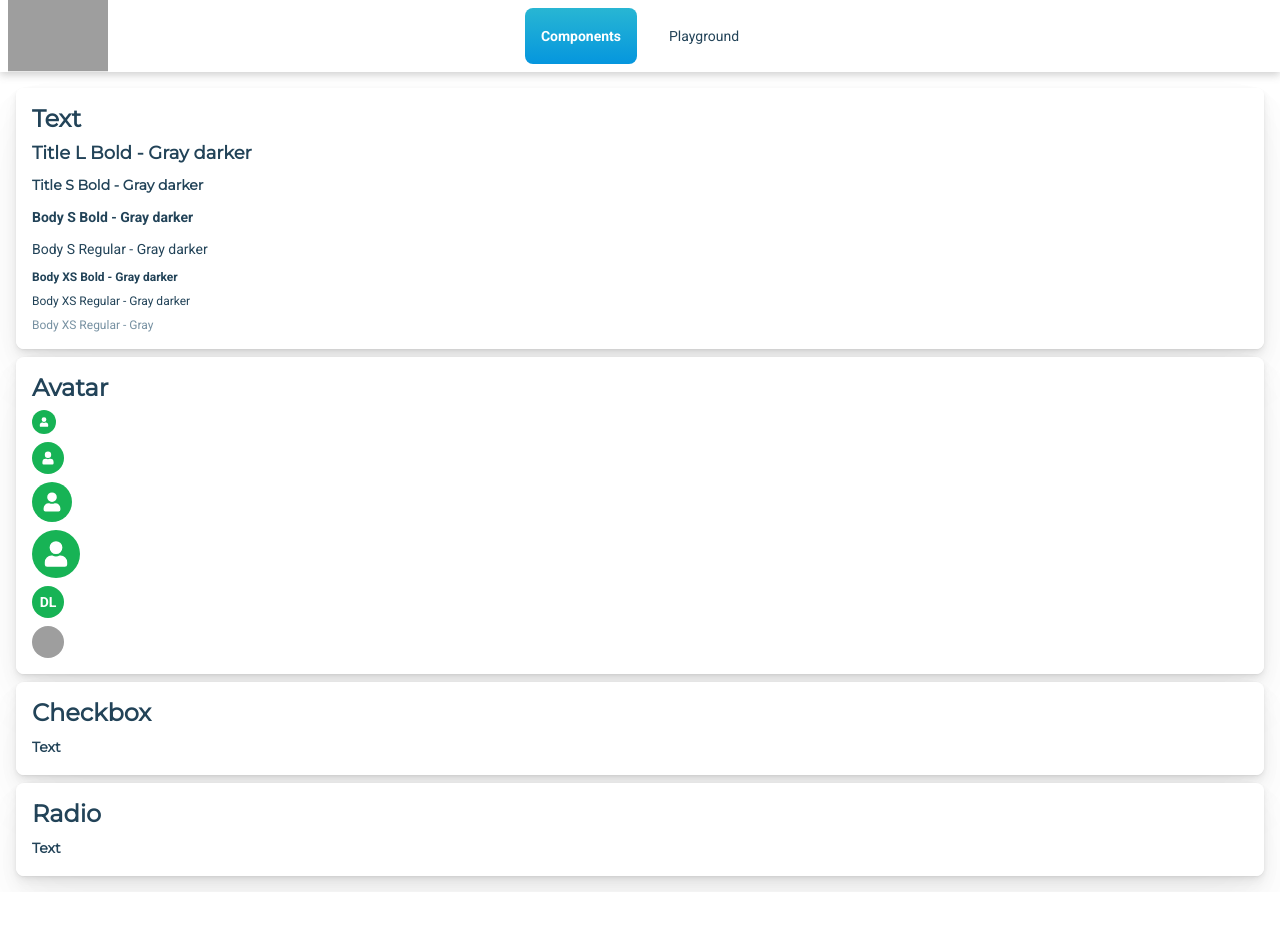
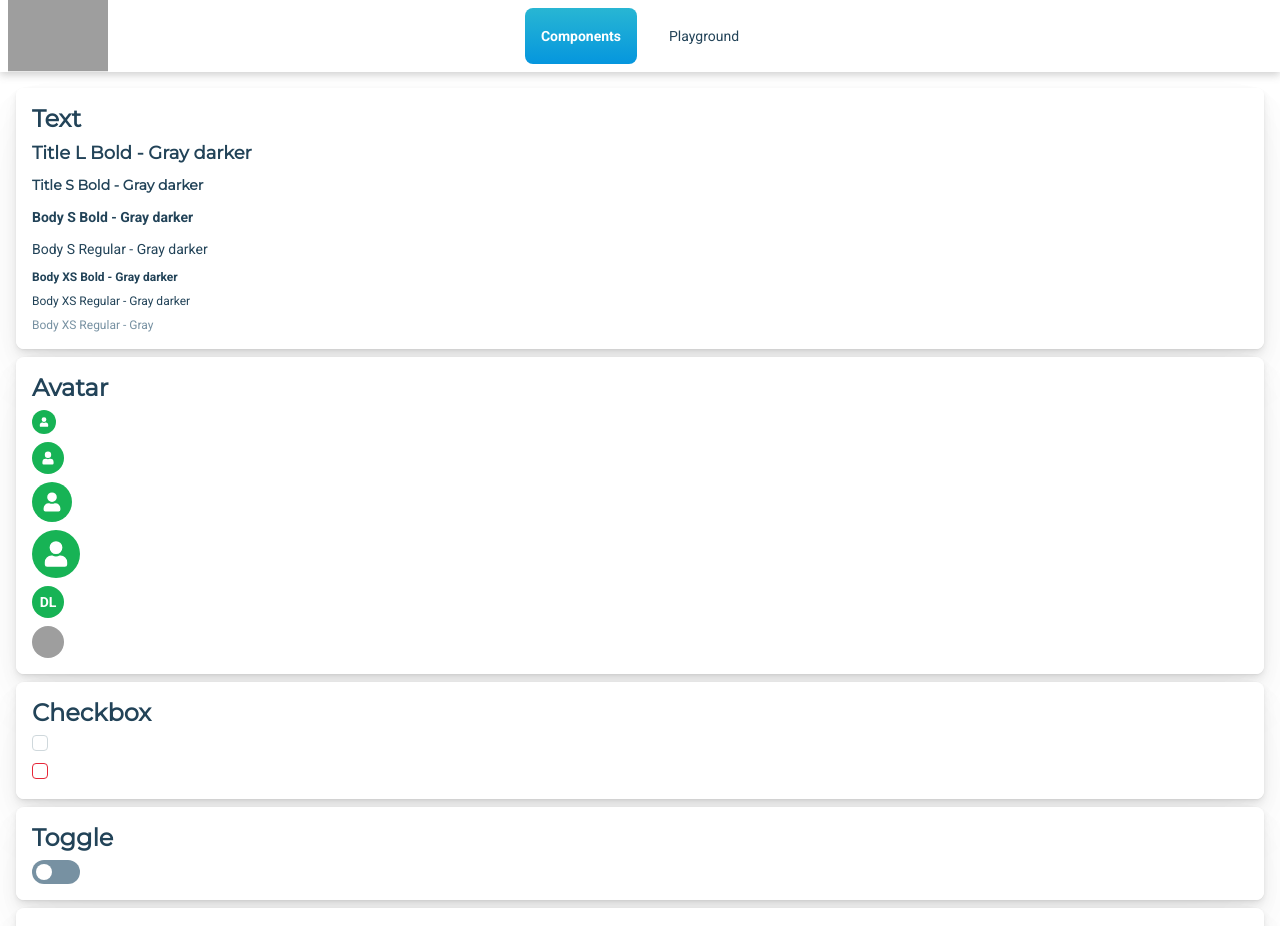
Before and after one commit to xavier-villelegier/doctolib-front-kata, a React (Create React App) app: page /components in a window 1280 px wide. Shown: the top 926 px of the page. Before the commit the page ends 892 px from the top, so only its background shows below. Built offline with nearby package versions, Linux system fonts and the light colour scheme; grey boxes are pictures that could not be loaded.

Commit message:
Add more components

```diff
--- /dev/null
+++ b/src/components/Badge.js
@@ -0,0 +1,11 @@
+import Text from './Text'
+import classNames from 'classnames'
+import './Badge.scss'
+
+const Badge = ({ children, className }) => (
+  <span className={classNames('dl-badge', className)} role="status">
+    <Text uiStyle="body-s-bold">{children}</Text>
+  </span>
+)
+
+export default Badge
--- /dev/null
+++ b/src/components/Badge.scss
@@ -0,0 +1,10 @@
+@import '../const/variables.scss';
+@import '../const/colors.scss';
+
+.dl-badge {
+  display: inline-block;
+  text-align: center;
+  padding: 0 12px;
+  border-radius: 20px;
+  background-color: $color-gray-lighter;
+}
--- /dev/null
+++ b/src/components/Checkbox.js
@@ -0,0 +1,75 @@
+import PropTypes from 'prop-types'
+import classNames from 'classnames'
+import { ReactComponent as CheckmarkIcon } from '../icons/checkmark.svg'
+import './Checkbox.scss'
+
+const Checkbox = ({
+  onChange,
+  onFocus,
+  onBlur,
+  onClick,
+  name,
+  error,
+  required,
+  disabled,
+  className,
+  checked,
+  indeterminate,
+  tabIndex,
+}) => (
+  <div>
+    <input
+      type="checkbox"
+      className="dl-checkbox-control"
+      name={name}
+      checked={indeterminate || checked}
+      required={required}
+      disabled={disabled}
+      tabIndex={tabIndex}
+      onBlur={(event) => {
+        if (onBlur) {
+          onBlur(event)
+        }
+      }}
+      onFocus={(event) => {
+        if (onFocus) {
+          onFocus(event)
+        }
+      }}
+      onChange={(event) => {
+        if (onChange) {
+          onChange(event)
+        }
+      }}
+      onClick={(event) => {
+        if (onClick) {
+          onClick(event)
+        }
+      }}
+    />
+    <div
+      className={classNames('dl-checkbox', className, {
+        'dl-checkbox-error': !disabled && error,
+        'dl-checkbox-disabled': disabled,
+      })}
+    >
+      <CheckmarkIcon className="dl-checkbox-icon" />
+    </div>
+  </div>
+)
+
+Checkbox.propTypes = {
+  className: PropTypes.string,
+  name: PropTypes.string,
+  checked: PropTypes.bool,
+  error: PropTypes.bool,
+  indeterminate: PropTypes.bool,
+  disabled: PropTypes.bool,
+  required: PropTypes.bool,
+  defaultValue: PropTypes.bool,
+  onBlur: PropTypes.func,
+  onChange: PropTypes.func,
+  onFocus: PropTypes.func,
+}
+
+export default Checkbox
--- /dev/null
+++ b/src/components/Checkbox.scss
@@ -0,0 +1,88 @@
+@import '../const/variables.scss';
+@import '../const/colors.scss';
+
+$checkbox-size: 16px;
+$checkbox-icon-size: 14px; // allow correct placement with 1px border
+
+.dl-checkbox {
+  display: inline-block;
+  box-sizing: border-box;
+  height: $checkbox-size;
+  width: $checkbox-size;
+  border-radius: $border-radius-default;
+  border: 1px solid $color-gray-light;
+  background-color: $color-white;
+  transition: background-color 100ms, border-color 100ms;
+}
+
+.dl-checkbox-error {
+  border-color: $color-red;
+}
+
+.dl-checkbox-disabled {
+  background-color: $color-gray-lighter;
+}
+
+.dl-checkbox-icon {
+  fill: $color-white;
+  width: $checkbox-icon-size;
+  height: $checkbox-icon-size;
+  pointer-events: none;
+  display: none;
+}
+
+input[type='checkbox'].dl-checkbox-control {
+  position: absolute;
+  margin: 0;
+  padding: 0;
+  opacity: 0;
+  width: $checkbox-size;
+  height: $checkbox-size;
+  cursor: pointer;
+
+  &[disabled] {
+    cursor: unset;
+  }
+
+  &:hover ~ .dl-checkbox:not(.dl-checkbox-error):not(.dl-checkbox-disabled) {
+    border-color: $color-gray;
+  }
+
+  &:hover ~ .dl-checkbox-error {
+    border-color: $color-red-dark;
+  }
+
+  &:checked ~ .dl-checkbox {
+    background-color: $color-blue;
+    border-color: transparent;
+
+    .dl-checkbox-icon {
+      display: block;
+    }
+  }
+
+  &:checked:hover ~ .dl-checkbox {
+    background-color: $color-blue-dark;
+    border-color: transparent !important;
+  }
+
+  &:focus ~ .dl-checkbox {
+    box-shadow: 0 0 0 4px $color-blue-light;
+  }
+
+  &:checked ~ .dl-checkbox-error {
+    background-color: $color-red;
+  }
+
+  &:checked:hover ~ .dl-checkbox-error {
+    background-color: $color-red-dark;
+  }
+
+  &:checked ~ .dl-checkbox-disabled {
+    background-color: $color-gray-light;
+  }
+
+  &:checked:hover ~ .dl-checkbox-disabled {
+    background-color: $color-gray-light;
+  }
+}
--- /dev/null
+++ b/src/components/Toggle.js
@@ -0,0 +1,35 @@
+import PropTypes from 'prop-types'
+import { PureComponent } from 'react'
+import classNames from 'classnames'
+import './Toggle.scss'
+
+class Toggle extends PureComponent {
+  static propTypes = {
+    checked: PropTypes.bool,
+    className: PropTypes.string,
+    defaultChecked: PropTypes.bool,
+    onChange: PropTypes.func,
+  }
+
+  render() {
+    const { className, disabled, id, checked, onChange, name } = this.props
+
+    return (
+      <div className={classNames('toggle', className)}>
+        <div className="toggle-wrapper" htmlFor={id}>
+          <input
+            className="dl-toggle-control"
+            type="checkbox"
+            onChange={onChange}
+            checked={checked}
+            name={name}
+            disabled={disabled}
+          />
+          <div className="toggle-slider" />
+        </div>
+      </div>
+    )
+  }
+}
+
+export default Toggle
--- /dev/null
+++ b/src/components/Toggle.scss
@@ -0,0 +1,103 @@
+@import '../const/variables.scss';
+
+$toggle-wrapper-width: $grid-unit * 6;
+$toggle-wrapper-height: $grid-unit * 3;
+
+input[type='checkbox'].dl-toggle-control {
+  opacity: 0;
+  margin: 0;
+  position: absolute;
+  top: 0;
+  left: 0;
+  width: $toggle-wrapper-width;
+  height: $toggle-wrapper-height;
+  cursor: pointer;
+}
+
+.toggle-label-wrapper {
+  cursor: default;
+
+  &:not([disabled]) {
+    cursor: pointer;
+  }
+
+  &:not([disabled]):hover {
+    .toggle-slider {
+      background-color: $color-gray-dark;
+    }
+
+    input:checked + .toggle-slider {
+      background-color: $color-blue-dark;
+    }
+  }
+
+  &[disabled] {
+    .dl-toggle-label {
+      color: $color-gray;
+    }
+
+    .toggle-slider {
+      background-color: $color-gray-light;
+
+      &:before {
+        background-color: $color-gray-lighter;
+      }
+    }
+  }
+}
+
+.toggle-slider {
+  background-color: $color-gray;
+  transition: 100ms;
+  border-radius: 34px;
+  width: $toggle-wrapper-width;
+  height: $toggle-wrapper-height;
+
+  &:before {
+    position: absolute;
+    content: '';
+    height: $grid-unit * 2;
+    width: $grid-unit * 2;
+    left: 4px;
+    bottom: 4px;
+    background-color: $color-white;
+    border-radius: 50%;
+    transition: transform 100ms ease-in-out;
+    pointer-events: none;
+  }
+}
+
+.input-hint-wrapper {
+  max-width: calc(100% - #{$toggle-wrapper-width} - #{$modal-icon-size} - #{$grid-unit});
+}
+
+.input-hint {
+  margin-bottom: 0;
+  padding-left: ($grid-unit * 2);
+  padding-right: $grid-unit;
+}
+
+.overlay-trigger-icon {
+  min-width: $modal-icon-size;
+  height: $modal-icon-size;
+}
+
+.toggle {
+  user-select: none;
+  height: $grid-unit * 3;
+  display: inline-block;
+  vertical-align: middle;
+  position: relative;
+
+  input:checked:not([disabled]) + .toggle-slider {
+    background-color: $color-blue;
+  }
+
+  input:focus + .toggle-slider {
+    box-shadow: 0 0 0 4px $color-blue-light;
+  }
+}
+
+input:checked + .toggle-slider:before {
+  transform: translateX($grid-unit * 3);
+}
--- a/src/containers/Components.js
+++ b/src/containers/Components.js
@@ -1,6 +1,9 @@
 import Avatar from '../components/Avatar'
+import Badge from '../components/Badge'
 import Card from '../components/Card'
+import Checkbox from '../components/Checkbox'
 import Text from '../components/Text'
+import Toggle from '../components/Toggle'
 
 import intersperse from '../helpers/intersperse'
 
@@ -35,10 +38,20 @@ const Components = () => (
       </ExamplesWrapper>
     </Card>
     <Card title="Checkbox">
-      <Text uiStyle="title-s-bold">Text</Text>
+      <ExamplesWrapper>
+        <Checkbox />
+        <Checkbox error />
+      </ExamplesWrapper>
     </Card>
-    <Card title="Radio">
-      <Text uiStyle="title-s-bold">Text</Text>
+    <Card title="Toggle">
+      <ExamplesWrapper>
+        <Toggle />
+      </ExamplesWrapper>
+    </Card>
+    <Card title="Badge">
+      <ExamplesWrapper>
+        <Badge>Badge</Badge>
+      </ExamplesWrapper>
     </Card>
   </div>
 )
--- a/src/helpers/intersperse.js
+++ b/src/helpers/intersperse.js
@@ -9,6 +9,7 @@ import { cloneElement } from 'react'
  *
  */
 const intersperse = (array, separator) => {
+  if (!array.length) return array
   array = array.filter(Boolean)
   return array.reduce((output, item, index) => {
     output.push(item)
```
Also changed, not shown: src/icons/checkmark.svg (added).
